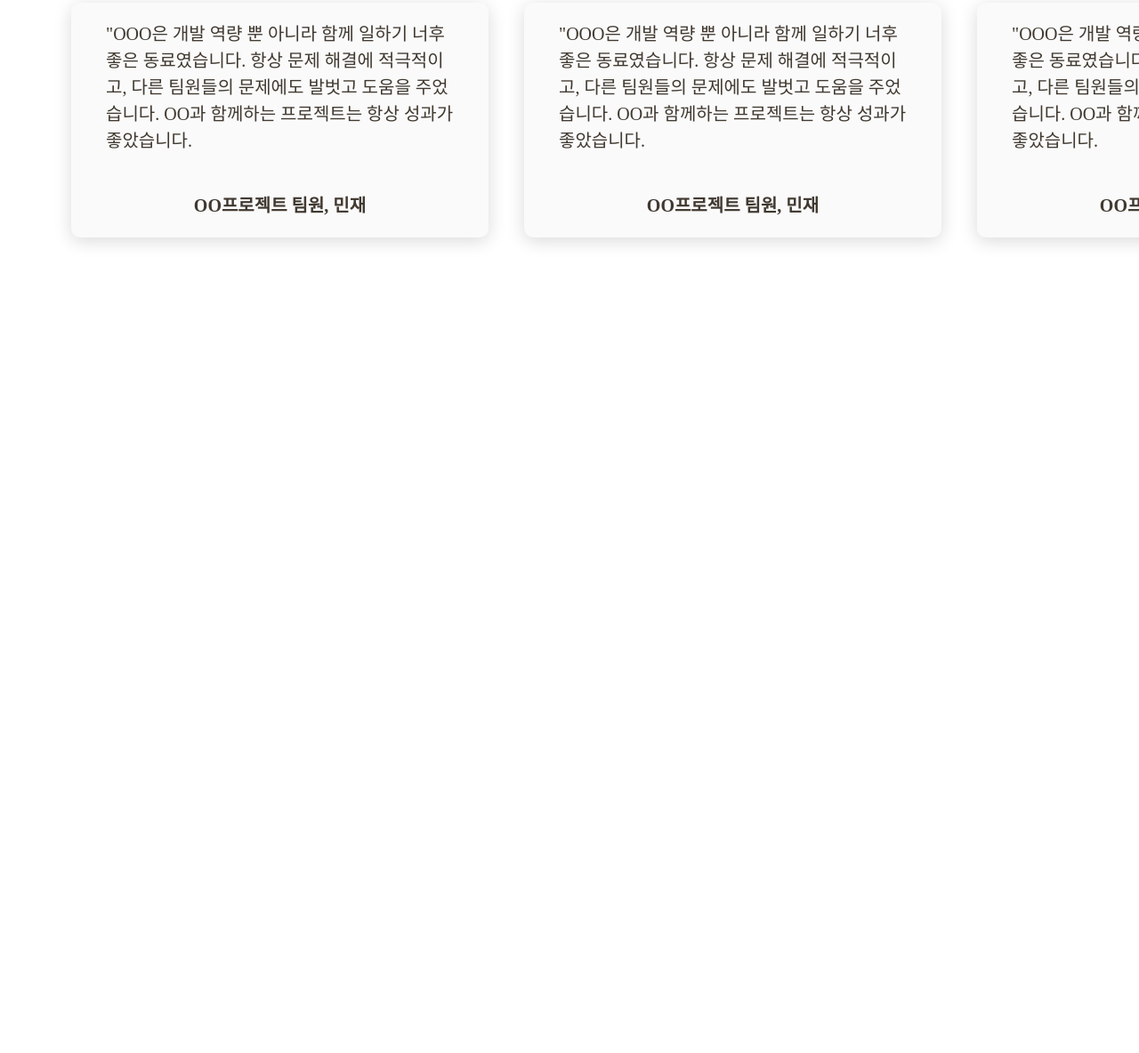
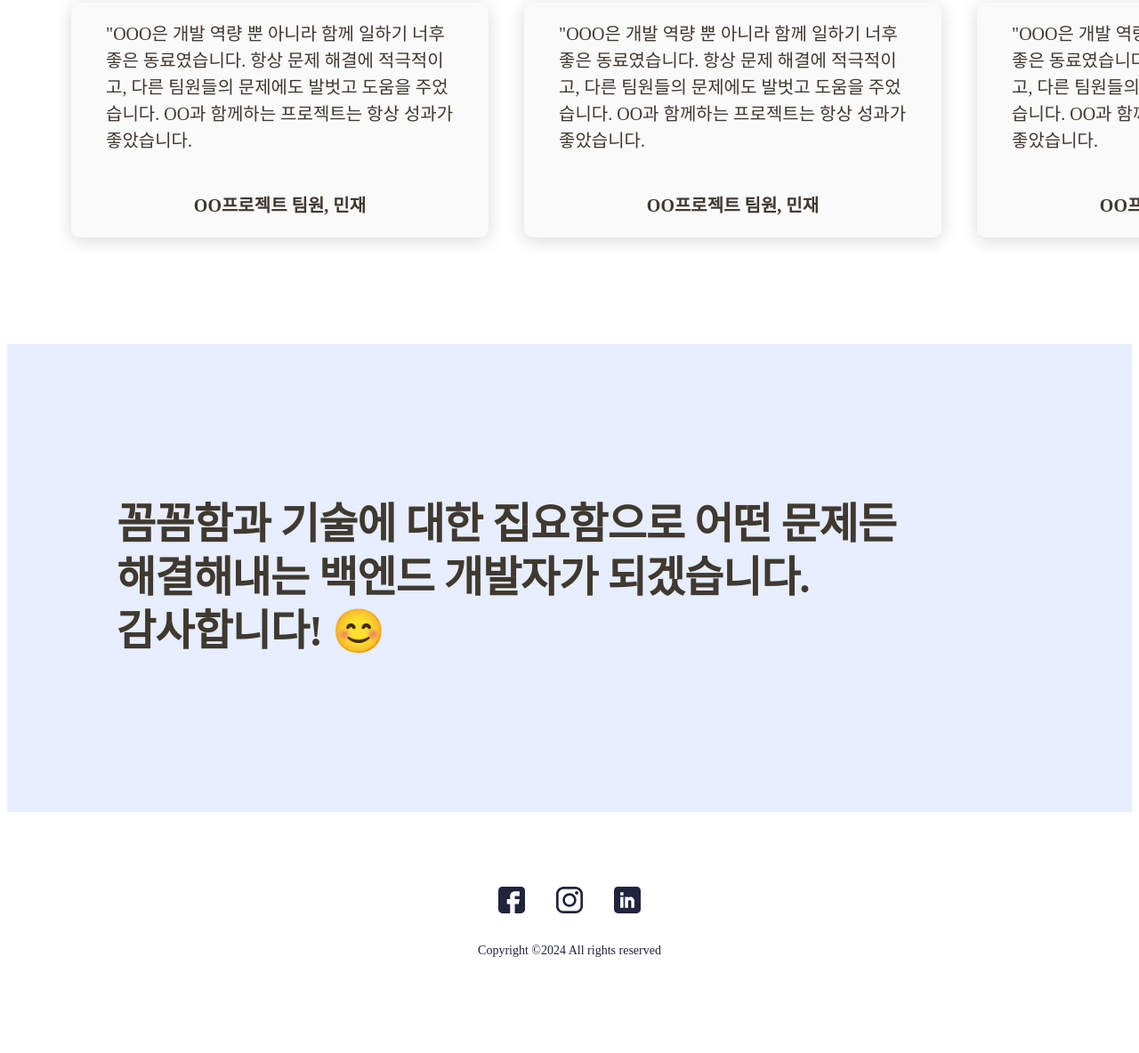
Before and after one commit to jiminpark23/PDA3_html, a plain HTML site: page Day2_CSS/index.html in a window 1280 px wide. Shown: the part 3792-4976 px from the top of the page at 89% size. Before the commit the page ends 4187 px from the top, so only its background shows below. Drawn offline with Linux system fonts and the light colour scheme.

Commit message:
feat: footer 추가

```diff
--- a/Day2_CSS/index.html
+++ b/Day2_CSS/index.html
@@ -177,6 +177,32 @@
         </div>
     </section>
 
+    <section>
+        <div class="aspiration">
+            <h1>꼼꼼함과 기술에 대한 집요함으로 어떤 문제든 <br>
+                해결해내는 백엔드 개발자가 되겠습니다. <br>
+                감사합니다! 😊</h1>
+        </div>
+    </section>
+
+    <footer>
+        <div>
+            <div class="footerLink">
+                <a href="#">
+                    <img src=".\assets\images\fb.svg">
+                </a>
+                <a href="#">
+                    <img src=".\assets\images\insta.svg">
+                </a>
+                <a href="#">
+                    <img src=".\assets\images\Linkedin.svg">
+                </a>
+            </div>
+            <div>
+                <p>Copyright ©2024 All rights reserved </p>
+            </div>
+        </div>
+    </footer>
 
     <script>
         function onClickButton(type) {
--- a/Day2_CSS/style.css
+++ b/Day2_CSS/style.css
@@ -397,3 +397,50 @@ ol, ul {
   font-weight: 700;
   line-height: 25px; /* 125% */
 }
+
+.aspiration {
+  display: flex;
+  width: auto;
+  height: 300px;
+  padding: 64px 0px;
+  flex-direction: column;
+  justify-content: center;
+  align-items: center;
+  gap: 10px;
+  background: #E6EEFF;
+  padding: 113px 123px;
+}
+.aspiration h1 {
+  align-self: stretch;
+  color: #403930;
+  font-family: Pretendard;
+  font-size: 48px;
+  font-style: normal;
+  font-weight: 600;
+  line-height: 125%; /* 60px */
+  letter-spacing: -0.96px;
+}
+
+
+footer {
+  width: auto;
+  height: 160px;
+  flex-shrink: 0;
+  padding: 54px 0px;
+}
+.footerLink {
+  display: flex;
+  gap: 35px;
+  justify-content: center;
+  margin-top: 30px;
+}
+footer p {
+  color: var(--Dark, #21243D);
+  text-align: center;
+  font-family: Heebo;
+  font-size: 14px;
+  font-style: normal;
+  font-weight: 400;
+  line-height: normal;
+  margin-top: 30px;
+}
```
Also changed, not shown: Day2_CSS/assets/images/Linkedin.svg (added), Day2_CSS/assets/images/fb.svg (added), Day2_CSS/assets/images/insta.svg (added).
